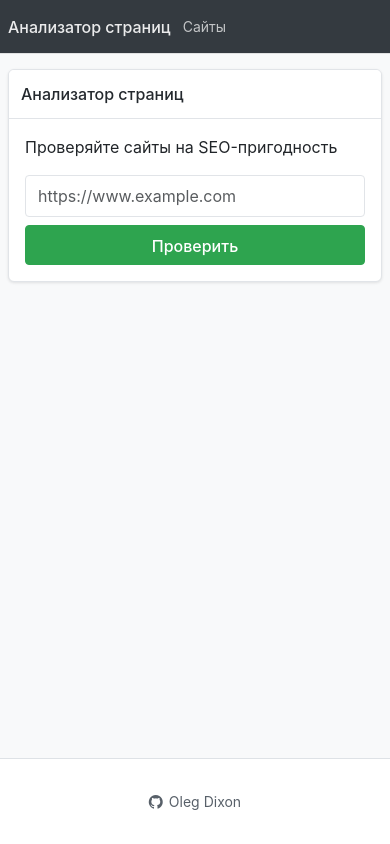
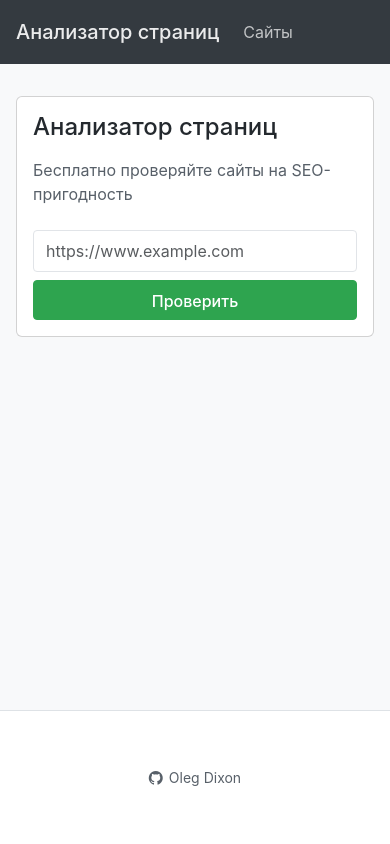
Before and after one commit to oleg-dixon/python-project-83, a Flask app: page / in a window 390 px wide. Run offline with Flask 3, Linux system fonts and the light colour scheme; some libraries are stand-ins or nearby versions.

Commit message:
Changes and fixes for deployment

```diff
--- a/page_analyzer/templates/base.html
+++ b/page_analyzer/templates/base.html
@@ -20,14 +20,12 @@
             flex-direction: column;
             min-height: 100vh;
             line-height: 1.5;
-            font-size: 16px;
             color: #212529;
         }
 
         .navbar {
             background-color: var(--primary-color);
-            padding: 0.5rem 0;
-            box-shadow: 0 1px 0 rgba(12,13,14,0.1);
+            padding: 12px 0;
         }
 
         .navbar-container {
@@ -92,43 +80,25 @@
             padding: 0 16px;
         }
 
-        main {
-            flex: 1;
-        }
-
-        .card {
-            border-radius: 6px;
-            box-shadow: 0 1px 3px rgba(0, 0, 0, 0.1);
-            margin-bottom: 32px;
-            border: 1px solid #e1e4e8;
-            background-color: white;
-        }
-
-        .card-header {
-            background-color: white;
-            border-bottom: 1px solid #e1e4e8;
+        .page-header {
+            font-size: 24px;
             font-weight: 500;
-            padding: 16px;
-            font-size: 18px;
+            margin-bottom: 16px;
             color: #24292e;
         }
 
-        .card-body {
-            padding: 16px;
+        .page-subheader {
+            font-size: 16px;
+            color: #586069;
+            margin-bottom: 24px;
         }
 
         .form-control-lg {
             height: 40px;
             padding: 6px 12px;
             font-size: 16px;
-            line-height: 24px;
             border-radius: 4px;
             border: 1px solid #e1e4e8;
-        }
-
-        .form-control-lg:focus {
-            border-color: #0366d6;
-            box-shadow: 0 0 0 3px rgba(3, 102, 214, 0.3);
         }
 
         .btn-primary {
@@ -189,65 +132,6 @@
 
         .footer-link:hover {
             color: var(--hover-color) !important;
-        }
-
-        @media (max-width: 768px) {
-            .navbar-container {
-                padding: 0 12px;
-            }
-
-            .navbar-brand {
-                font-size: 18px;
-                margin-right: 16px;
-            }
-
-            .nav-link {
-                font-size: 15px;
-                margin-right: 12px;
-            }
-
-            .container {
-                padding: 0 12px;
-                margin: 24px auto;
-            }
-
-            .card {
-                margin-bottom: 24px;
-            }
-        }
-
-        @media (max-width: 544px) {
-            .navbar {
-                padding: 0.5rem 0;
-            }
-
-            .navbar-container {
-                padding: 0 8px;
-            }
-
-            .navbar-brand {
-                font-size: 16px;
-                margin-right: 12px;
-            }
-
-            .nav-link {
-                font-size: 14px;
-                margin-right: 8px;
-            }
-
-            .container {
-                padding: 0 8px;
-                margin: 16px auto;
-            }
-
-            .card-header {
-                padding: 12px;
-                font-size: 16px;
-            }
-
-            footer {
-                padding: 16px 0;
-            }
         }
     </style>
 </head>
--- a/page_analyzer/templates/index.html
+++ b/page_analyzer/templates/index.html
@@ -2,9 +2,9 @@
 
 {% block content %}
 <div class="card">
-    <div class="card-header">Анализатор страниц</div>
     <div class="card-body">
-        <p class="card-text">Проверяйте сайты на SEO-пригодность</p>
+        <h1 class="page-header">Анализатор страниц</h1>
+        <p class="page-subheader">Бесплатно проверяйте сайты на SEO-пригодность</p>
 
         <form action="{{ url_for('add_url') }}" method="post">
             <div class="row g-2">
```
Also changed, not shown: other parts of page_analyzer/templates/base.html (+1 -38 lines).
